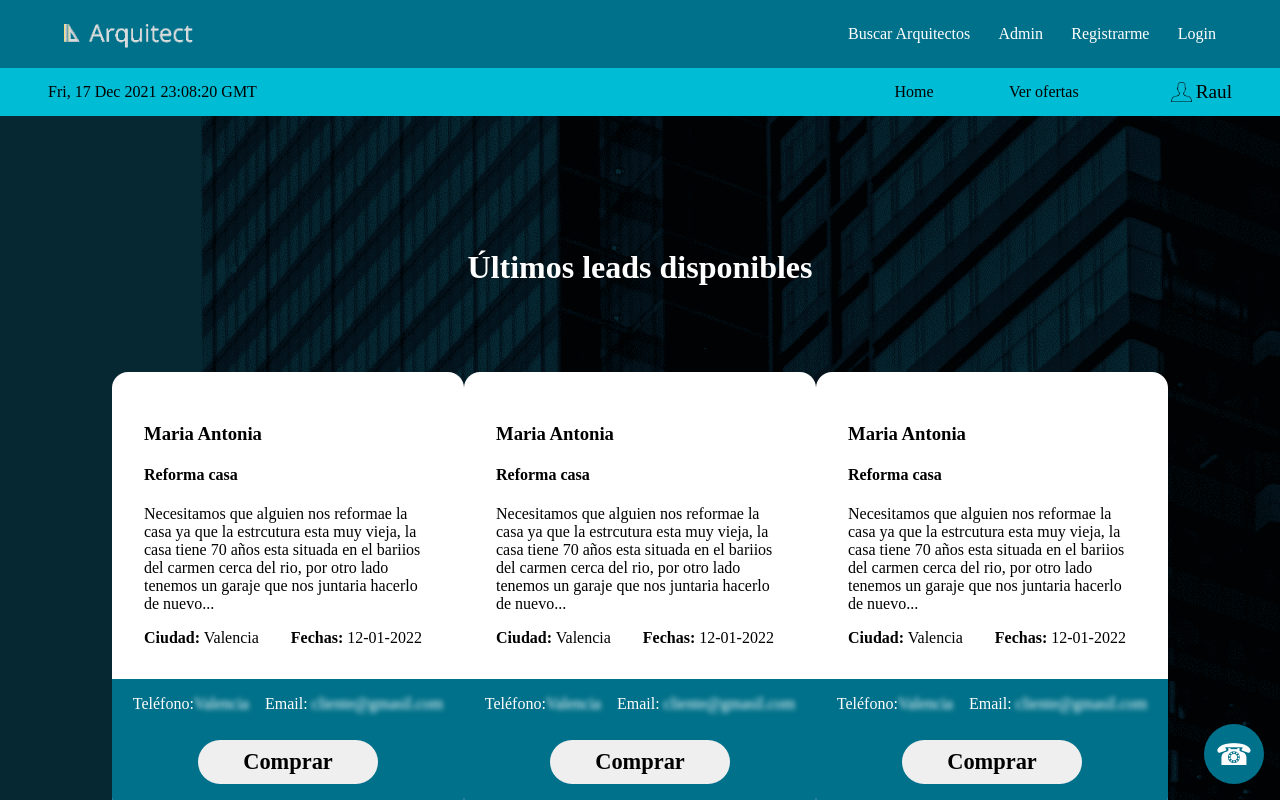
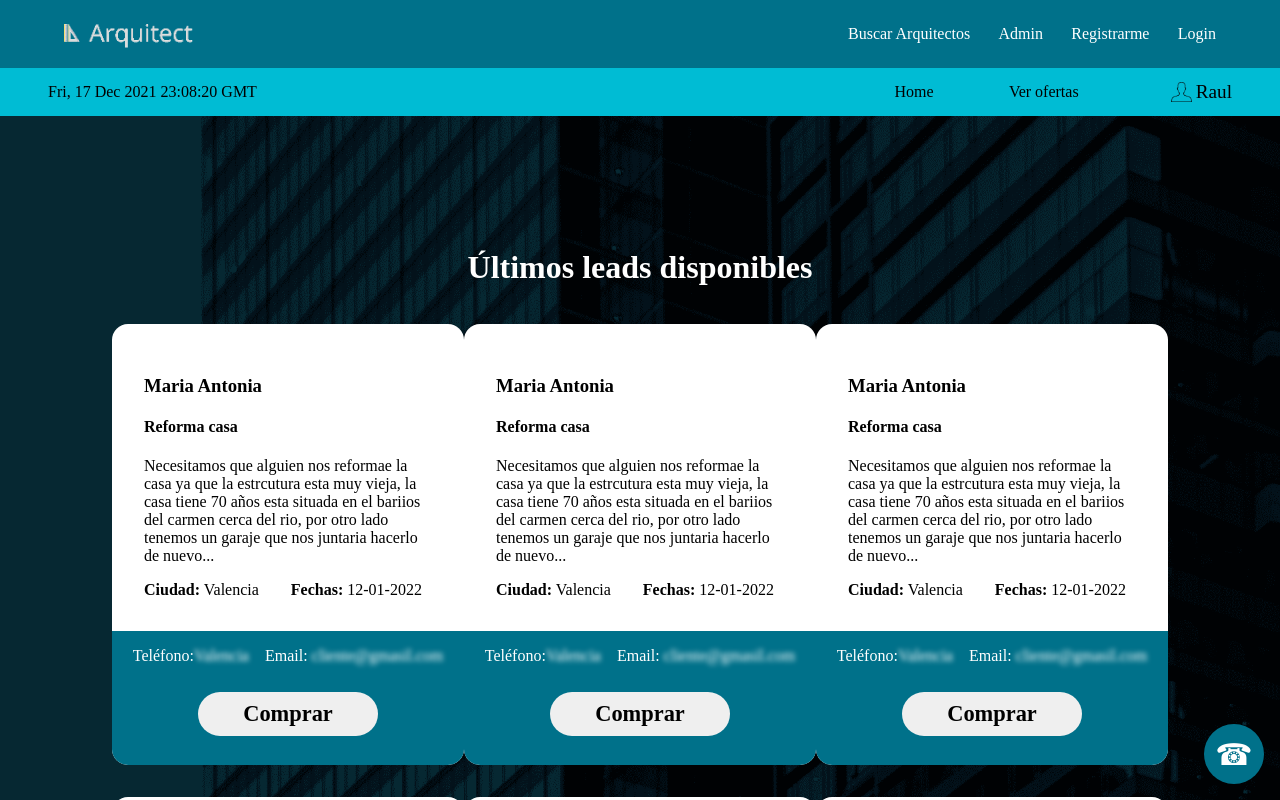
Before and after one commit to farraul/Front-React-Redux-arquitectos, a React (Create React App) app: page /admin-offers in a window 1280 px wide. Shown: the top 800 px of the page. Built offline with nearby package versions, Linux system fonts and the light colour scheme.

Commit message:
admin , see oferts its all okei

```diff
--- a/src/Containers/Admin/Admin_offers/Admin_offers.scss
+++ b/src/Containers/Admin/Admin_offers/Admin_offers.scss
@@ -98,6 +98,6 @@ max-width: 1200px;
 height: fit-content;
 margin: auto;
 display: flex;
-padding: 4em 0em;
+padding: 1em 0em;
 justify-content: space-between;
 }
```
